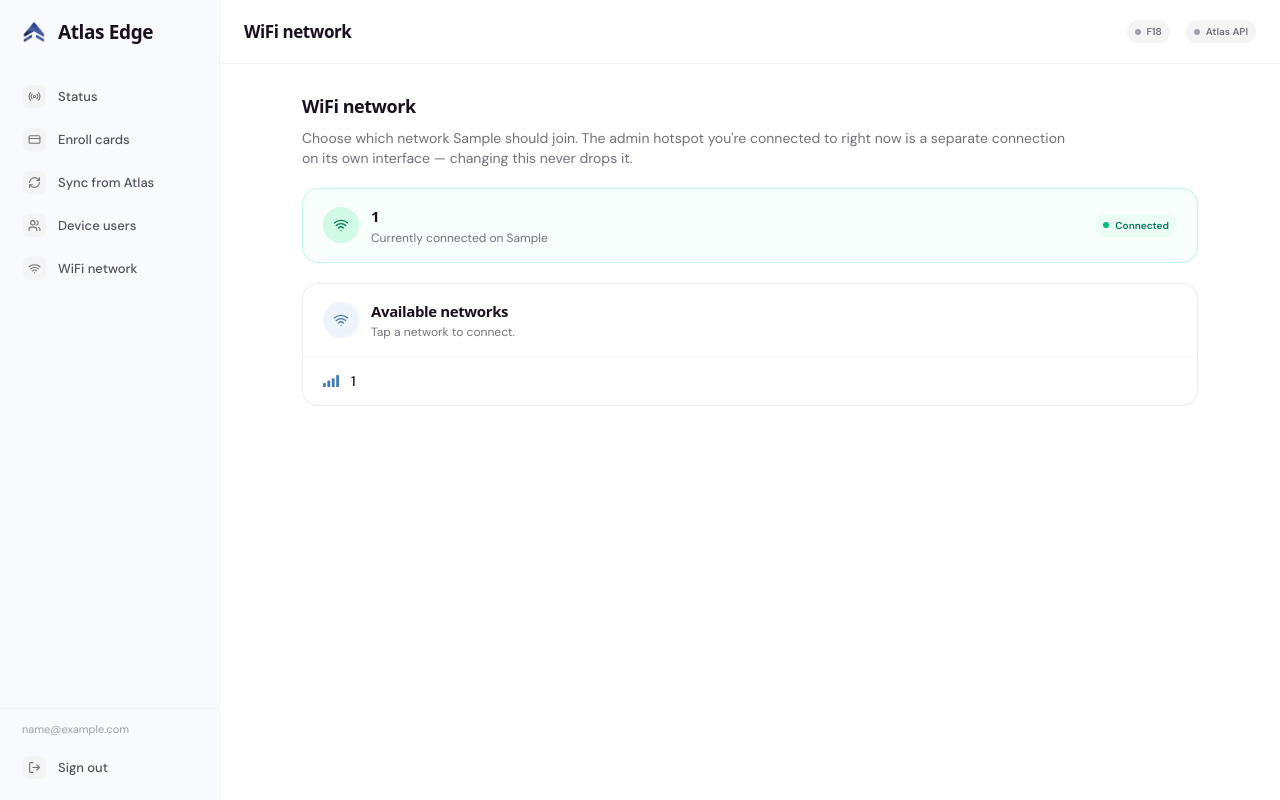
After one commit to limitify-dev/Atlas-Edge, a FastAPI app: template atlas_edge/web/templates/wifi_setup.html in a window 1280 px wide. The commit adds this page. Run offline with FastAPI, Linux system fonts and the light colour scheme; the template is opened without the code that fills it: most values are stand-ins (such as "Sample title", 1, 10 or a date in 2020); some web fonts are replaced.

Commit message:
Add WiFi network selection page for wlan0 (/wifi-setup)
Lets someone on the Atlas-Edge-Admin hotspot pick and configure which
network wlan0 joins, without ever touching ap0. Scans via nmcli, connects
in a background thread with a polled JSON status endpoint so a slow/failed
connect never blocks the request — the app binds 0.0.0.0, so this page is
technically reachable over wlan0 too, not just ap0, making that non-blocking
path load-bearing rather than a nicety. Gated by the existing session auth
(is_authenticated() is a local check only, so it still works while wlan0
itself is down). Never logs or returns the submitted password.

Co-Authored-By: Claude Sonnet 5 <noreply@anthropic.com>

```diff
--- a/atlas_edge/web/app.py
+++ b/atlas_edge/web/app.py
@@ -15,14 +15,16 @@ from __future__ import annotations
 
 import json
 import logging
+import threading
 from pathlib import Path
 
 from fastapi import FastAPI, File, Form, Request, UploadFile
-from fastapi.responses import HTMLResponse, RedirectResponse
+from fastapi.responses import HTMLResponse, JSONResponse, RedirectResponse
 from fastapi.staticfiles import StaticFiles
 from fastapi.templating import Jinja2Templates
 from starlette.middleware.sessions import SessionMiddleware
 
+from .. import wifi
 from ..atlas_client import AtlasAuthError, AtlasError
 from ..config import get_settings
 from ..drivers import build_atlas_client
@@ -453,6 +455,81 @@ def device_user_edit_submit(
     return _redirect(f"/commands/{cmd_id}")
 
 
+# ── WiFi network setup (which network wlan0 joins — never touches ap0,
+# the separate admin hotspot this page itself is normally reached through).
+# Gated the same as every other page: `_logged_in` only checks a local
+# session cookie + a locally-stored Atlas token (see atlas_client.py's
+# `is_authenticated`), no live call out to Atlas — so it still works from
+# the admin hotspot even while wlan0 itself is down/mid-reconfiguration,
+# which is exactly when this page is needed. Note this app binds 0.0.0.0
+# (see Settings.web_host), so it's technically also reachable over wlan0's
+# own address, not just ap0's — the background-thread connect below isn't
+# just a nicety, it's what keeps a request arriving over wlan0 from being
+# cut off by the very reconnect it triggered. ─────────────────────────────
+def _run_wifi_connect(iface: str, ssid: str, password: str) -> None:
+    ok, message = wifi.connect(iface, ssid, password)
+    log.info("wifi connect to %r on %s: %s", ssid, iface, "ok" if ok else "failed")
+    storage.set_wifi_connect_state(
+        {
+            "ssid": ssid,
+            "status": "connected" if ok else "failed",
+            "message": message,
+            "finished_at": utcnow_iso(),
+        }
+    )
+
+
+@app.get("/wifi-setup", response_class=HTMLResponse)
+def wifi_setup_page(request: Request):
+    if not _logged_in(request):
+        return _redirect("/login")
+    try:
+        networks = wifi.scan_networks(settings.wifi_iface)
+        scan_error = None
+    except wifi.WifiError as exc:
+        networks = []
+        scan_error = str(exc)
+    connected = next((n for n in networks if n.connected), None)
+    others = [n for n in networks if not n.connected]
+    return templates.TemplateResponse(
+        "wifi_setup.html",
+        _ctx(
+            request,
+            wifi_iface=settings.wifi_iface,
+            connected=connected,
+            networks=others,
+            scan_error=scan_error,
+            connect_state=storage.get_wifi_connect_state(),
+        ),
+    )
+
+
+@app.post("/wifi-setup")
+def wifi_setup_connect(request: Request, ssid: str = Form(...), password: str = Form("")):
+    if not _logged_in(request):
+        return JSONResponse({"error": "unauthenticated"}, status_code=401)
+    ssid = ssid.strip()
+    if not ssid:
+        return JSONResponse({"error": "Choose a network first."}, status_code=400)
+    storage.set_wifi_connect_state(
+        {"ssid": ssid, "status": "connecting", "message": "", "started_at": utcnow_iso(), "finished_at": None}
+    )
+    threading.Thread(
+        target=_run_wifi_connect,
+        args=(settings.wifi_iface, ssid, password),
+        name="wifi-connect",
+        daemon=True,
+    ).start()
+    return JSONResponse({"ok": True, "ssid": ssid, "status": "connecting"})
+
+
+@app.get("/wifi-setup/status")
+def wifi_setup_status(request: Request):
+    if not _logged_in(request):
+        return JSONResponse({"error": "unauthenticated"}, status_code=401)
+    return JSONResponse(storage.get_wifi_connect_state())
+
+
 # ── command progress ────────────────────────────────────────────────────
 @app.get("/commands/{command_id}", response_class=HTMLResponse)
 def command_view(request: Request, command_id: int):
--- a/atlas_edge/web/templates/_ui.html
+++ b/atlas_edge/web/templates/_ui.html
@@ -55,7 +55,20 @@
   <path d="M22 12h-4l-3 9L9 3l-3 9H2"/>
 {%- elif name == "terminal" -%}
   <polyline points="4 17 10 11 4 5"/><line x1="12" x2="20" y1="19" y2="19"/>
+{%- elif name == "lock" -%}
+  <rect width="18" height="11" x="3" y="11" rx="2" ry="2"/><path d="M7 11V7a5 5 0 0 1 10 0v4"/>
 {%- endif -%}
+</svg>
+{%- endmacro %}
+
+{# Signal-strength bars (0-100) — 4 bars, filled by threshold. #}
+{% macro signal_bars(percent, size=16) -%}
+{% set bars = 1 if percent < 25 else (2 if percent < 50 else (3 if percent < 75 else 4)) %}
+<svg xmlns="http://www.w3.org/2000/svg" width="{{ size }}" height="{{ size * 0.8 }}" viewBox="0 0 20 16" aria-hidden="true">
+  <rect x="0" y="10" width="3.5" height="6" rx="1" class="{{ 'fill-[#427AB5]' if bars >= 1 else 'fill-zinc-200' }}"/>
+  <rect x="5.5" y="7" width="3.5" height="9" rx="1" class="{{ 'fill-[#427AB5]' if bars >= 2 else 'fill-zinc-200' }}"/>
+  <rect x="11" y="4" width="3.5" height="12" rx="1" class="{{ 'fill-[#427AB5]' if bars >= 3 else 'fill-zinc-200' }}"/>
+  <rect x="16.5" y="0" width="3.5" height="16" rx="1" class="{{ 'fill-[#427AB5]' if bars >= 4 else 'fill-zinc-200' }}"/>
 </svg>
 {%- endmacro %}
 
--- a/atlas_edge/web/templates/base.html
+++ b/atlas_edge/web/templates/base.html
@@ -24,6 +24,7 @@
         ("/enroll", "credit-card", "Enroll cards", p.startswith("/enroll")),
         ("/sync", "refresh-cw", "Sync from Atlas", p.startswith("/sync")),
         ("/device-users", "users", "Device users", p.startswith("/device-users")),
+        ("/wifi-setup", "wifi", "WiFi network", p.startswith("/wifi-setup")),
       ] %}
       {% for href, ic, label, active in links %}
       <a href="{{ href }}"
--- /dev/null
+++ b/atlas_edge/web/templates/wifi_setup.html
@@ -0,0 +1,215 @@
+{% extends "base.html" %}
+{% import "_ui.html" as ui %}
+{% block title %}{% endblock %}
+{% block topbar_title %}WiFi network{% endblock %}
+{% block body %}
+<div class="space-y-5">
+  {{ ui.section_head("WiFi network", "Choose which network " ~ wifi_iface ~ " should join. The admin hotspot you're connected to right now is a separate connection on its own interface — changing this never drops it.") }}
+
+  {% if scan_error %}
+  <p class="body-font rounded-xl border border-rose-200 bg-rose-50 px-3.5 py-2.5 text-sm text-rose-700">Couldn't scan for networks: {{ scan_error }}</p>
+  {% endif %}
+
+  {% if connected %}
+  <section class="overflow-hidden rounded-2xl border border-emerald-200/60 bg-emerald-50/40">
+    <div class="flex items-center justify-between gap-3 px-4 py-4 sm:px-5">
+      <div class="flex items-center gap-3">
+        <span class="flex h-9 w-9 shrink-0 items-center justify-center rounded-full bg-emerald-100 text-emerald-700">
+          {{ ui.icon("wifi", 16) }}
+        </span>
+        <div>
+          <h2 class="atlas-font text-[15px] font-black tracking-tight text-[#1A1020]">{{ connected.ssid }}</h2>
+          <p class="body-font mt-0.5 text-xs text-zinc-500">Currently connected on {{ wifi_iface }}</p>
+        </div>
+      </div>
+      {{ ui.badge("Connected", "ok") }}
+    </div>
+  </section>
+  {% endif %}
+
+  <section class="overflow-hidden rounded-2xl border border-zinc-200/70 bg-white">
+    <div class="flex items-center gap-3 border-b border-zinc-100 px-4 py-4 sm:px-5">
+      <span class="flex h-9 w-9 shrink-0 items-center justify-center rounded-full bg-[#EEF4FB] text-[#427AB5]">
+        {{ ui.icon("wifi", 16) }}
+      </span>
+      <div>
+        <h2 class="atlas-font text-[15px] font-black tracking-tight text-[#1A1020]">Available networks</h2>
+        <p class="body-font mt-0.5 text-xs text-zinc-500">Tap a network to connect.</p>
+      </div>
+    </div>
+
+    <div id="network-list" class="divide-y divide-zinc-100">
+      {% for n in networks %}
+      <button type="button"
+              class="network-row flex w-full items-center justify-between gap-3 px-4 py-3.5 text-left transition-colors hover:bg-zinc-50 sm:px-5"
+              data-ssid="{{ n.ssid }}" data-secured="{{ '1' if n.secured else '0' }}">
+        <span class="flex min-w-0 items-center gap-3">
+          {{ ui.signal_bars(n.signal) }}
+          <span class="body-font truncate text-sm font-medium text-[#1A1020]">{{ n.ssid }}</span>
+        </span>
+        {% if n.secured %}
+        <span class="shrink-0 text-zinc-400">{{ ui.icon("lock", 14) }}</span>
+        {% endif %}
+      </button>
+      {% else %}
+      <p class="body-font px-4 py-6 text-center text-sm text-zinc-400 sm:px-5">No other networks found nearby.</p>
+      {% endfor %}
+    </div>
+  </section>
+
+  <section id="connect-panel" class="hidden overflow-hidden rounded-2xl border border-zinc-200/70 bg-white">
+    <div class="flex items-center gap-3 border-b border-zinc-100 px-4 py-4 sm:px-5">
+      <span class="flex h-9 w-9 shrink-0 items-center justify-center rounded-full bg-[#EEF4FB] text-[#427AB5]">
+        {{ ui.icon("wifi", 16) }}
+      </span>
+      <div>
+        <h2 id="connect-title" class="atlas-font text-[15px] font-black tracking-tight text-[#1A1020]">Connect</h2>
+        <p class="body-font mt-0.5 text-xs text-zinc-500">Enter the password for this network, if it has one.</p>
+      </div>
+    </div>
+    <form id="connect-form" class="space-y-4 p-4 sm:p-5">
+      <input type="hidden" id="connect-ssid" name="ssid" value="">
+      <div id="password-field" class="hidden">
+        <label for="connect-password" class="body-font mb-1.5 block text-xs font-medium text-zinc-500">Password</label>
+        <input id="connect-password" name="password" type="password" autocomplete="off" minlength="8"
+               class="w-full rounded-xl border border-zinc-200 bg-zinc-50 px-3 py-2.5 body-font text-sm text-[#1A1020] outline-none transition-all focus:border-[#427AB5] focus:bg-white focus:ring-2 focus:ring-[#427AB5]/10">
+      </div>
+      <div class="flex items-center justify-between gap-3 pt-1">
+        <p id="connect-error" class="hidden body-font text-xs text-rose-600"></p>
+        <button type="submit"
+                class="ml-auto inline-flex shrink-0 items-center gap-1.5 rounded-xl bg-[#427AB5] px-4 py-2.5 body-font text-xs font-semibold text-white transition-colors hover:bg-[#3A6DA0]">
+          {{ ui.icon("wifi", 14) }} Connect
+        </button>
+      </div>
+    </form>
+  </section>
+
+  <section id="status-panel"
+           class="hidden overflow-hidden rounded-2xl border border-zinc-200/70 bg-white"
+           data-initial-status="{{ connect_state.status }}"
+           data-initial-ssid="{{ connect_state.ssid or '' }}"
+           data-initial-message="{{ connect_state.message or '' }}">
+    <div class="flex items-center gap-3 px-4 py-4 sm:px-5">
+      <span id="status-icon" class="flex h-9 w-9 shrink-0 items-center justify-center rounded-full bg-sky-50 text-sky-600">
+        {{ ui.icon("refresh-cw", 16) }}
+      </span>
+      <div>
+        <h2 id="status-title" class="atlas-font text-[15px] font-black tracking-tight text-[#1A1020]">Connecting…</h2>
+        <p id="status-message" class="body-font mt-0.5 text-xs text-zinc-500"></p>
+      </div>
+    </div>
+  </section>
+</div>
+
+<script>
+(function () {
+  "use strict";
+  var list = document.getElementById("network-list");
+  var panel = document.getElementById("connect-panel");
+  var title = document.getElementById("connect-title");
+  var ssidField = document.getElementById("connect-ssid");
+  var passwordField = document.getElementById("password-field");
+  var passwordInput = document.getElementById("connect-password");
+  var form = document.getElementById("connect-form");
+  var errorEl = document.getElementById("connect-error");
+  var statusPanel = document.getElementById("status-panel");
+  var statusTitle = document.getElementById("status-title");
+  var statusMessage = document.getElementById("status-message");
+  var statusIcon = document.getElementById("status-icon");
+  var pollTimer = null;
+
+  list.addEventListener("click", function (ev) {
+    var row = ev.target.closest(".network-row");
+    if (!row) return;
+    var ssid = row.dataset.ssid;
+    var secured = row.dataset.secured === "1";
+    ssidField.value = ssid;
+    title.textContent = "Connect to " + ssid;
+    passwordField.classList.toggle("hidden", !secured);
+    passwordInput.value = "";
+    errorEl.classList.add("hidden");
+    panel.classList.remove("hidden");
+    panel.scrollIntoView({ behavior: "smooth", block: "nearest" });
+    if (secured) passwordInput.focus();
+  });
+
+  form.addEventListener("submit", function (ev) {
+    ev.preventDefault();
+    errorEl.classList.add("hidden");
+    var ssid = ssidField.value;
+    if (!ssid) return;
+    var body = new URLSearchParams();
+    body.set("ssid", ssid);
+    body.set("password", passwordInput.value);
+    fetch("/wifi-setup", { method: "POST", body: body })
+      .then(function (res) {
+        return res.json().catch(function () { return {}; }).then(function (data) {
+          return { ok: res.ok, data: data };
+        });
+      })
+      .then(function (result) {
+        if (!result.ok) {
+          errorEl.textContent = result.data.error || "Could not start connecting.";
+          errorEl.classList.remove("hidden");
+          return;
+        }
+        panel.classList.add("hidden");
+        showConnecting(ssid);
+        poll();
+      })
+      .catch(function () {
+        errorEl.textContent = "Network error — try again.";
+        errorEl.classList.remove("hidden");
+      });
+  });
+
+  function showConnecting(ssid) {
+    statusPanel.classList.remove("hidden");
+    statusIcon.className = "flex h-9 w-9 shrink-0 items-center justify-center rounded-full bg-sky-50 text-sky-600";
+    statusTitle.textContent = "Connecting to " + ssid + "…";
+    statusMessage.textContent = "";
+  }
+
+  function showResult(state) {
+    var ok = state.status === "connected";
+    statusIcon.className = "flex h-9 w-9 shrink-0 items-center justify-center rounded-full " +
+      (ok ? "bg-emerald-100 text-emerald-700" : "bg-rose-100 text-rose-700");
+    statusTitle.textContent = ok ? "Connected to " + state.ssid : "Couldn't connect to " + state.ssid;
+    statusMessage.textContent = state.message || "";
+    statusPanel.classList.remove("hidden");
+  }
+
+  function poll() {
+    clearTimeout(pollTimer);
+    fetch("/wifi-setup/status", { cache: "no-store" })
+      .then(function (res) {
+        if (!res.ok) throw new Error("status check failed");
+        return res.json();
+      })
+      .then(function (state) {
+        if (state.status === "connecting") {
+          showConnecting(state.ssid);
+          pollTimer = setTimeout(poll, 2500);
+        } else if (state.status === "connected" || state.status === "failed") {
+          showResult(state);
+        }
+      })
+      .catch(function () {
+        pollTimer = setTimeout(poll, 3000);
+      });
+  }
+
+  var initialStatus = statusPanel.dataset.initialStatus;
+  if (initialStatus === "connecting") {
+    showConnecting(statusPanel.dataset.initialSsid);
+    poll();
+  } else if (initialStatus === "connected" || initialStatus === "failed") {
+    showResult({
+      status: initialStatus,
+      ssid: statusPanel.dataset.initialSsid,
+      message: statusPanel.dataset.initialMessage,
+    });
+  }
+})();
+</script>
+{% endblock %}
```
Also changed, not shown: atlas_edge/config.py (+7 -0 lines), atlas_edge/storage.py (+11 -0 lines), atlas_edge/wifi.py (added, +160 -0 lines), tests/test_wifi.py (added, +141 -0 lines), atlas_edge/web/static/tailwind.css, 1 other file.
